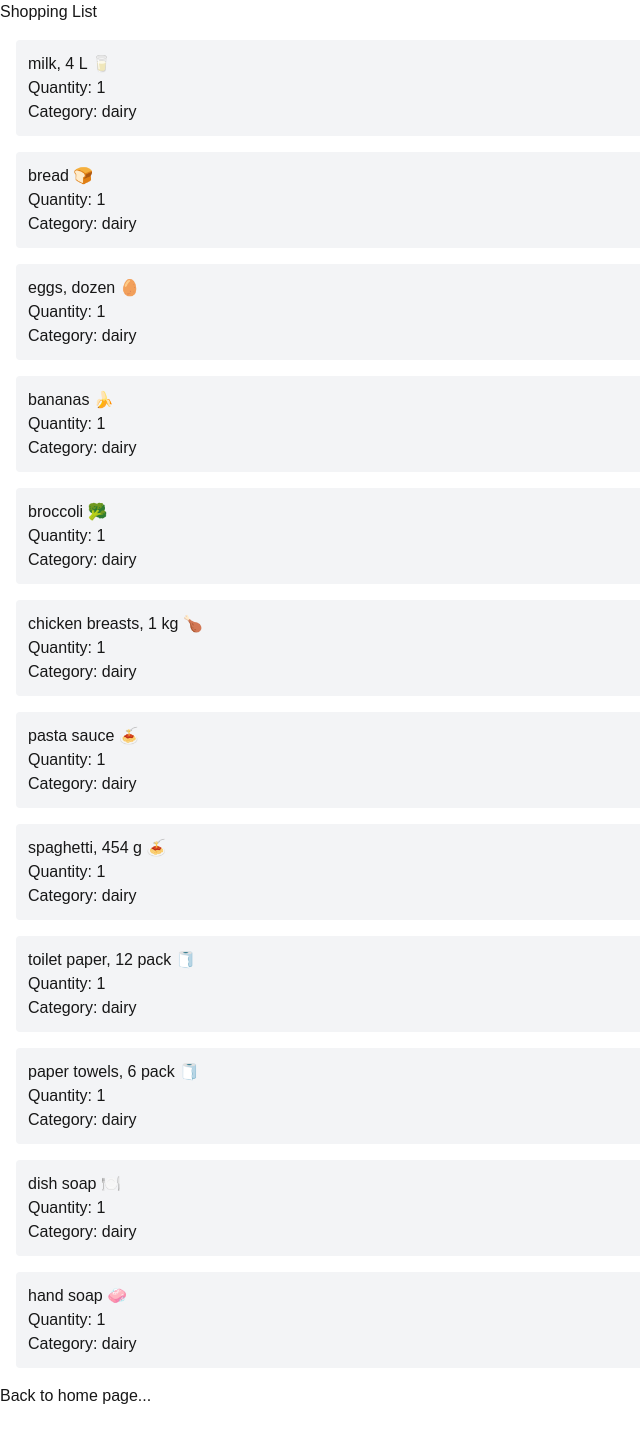
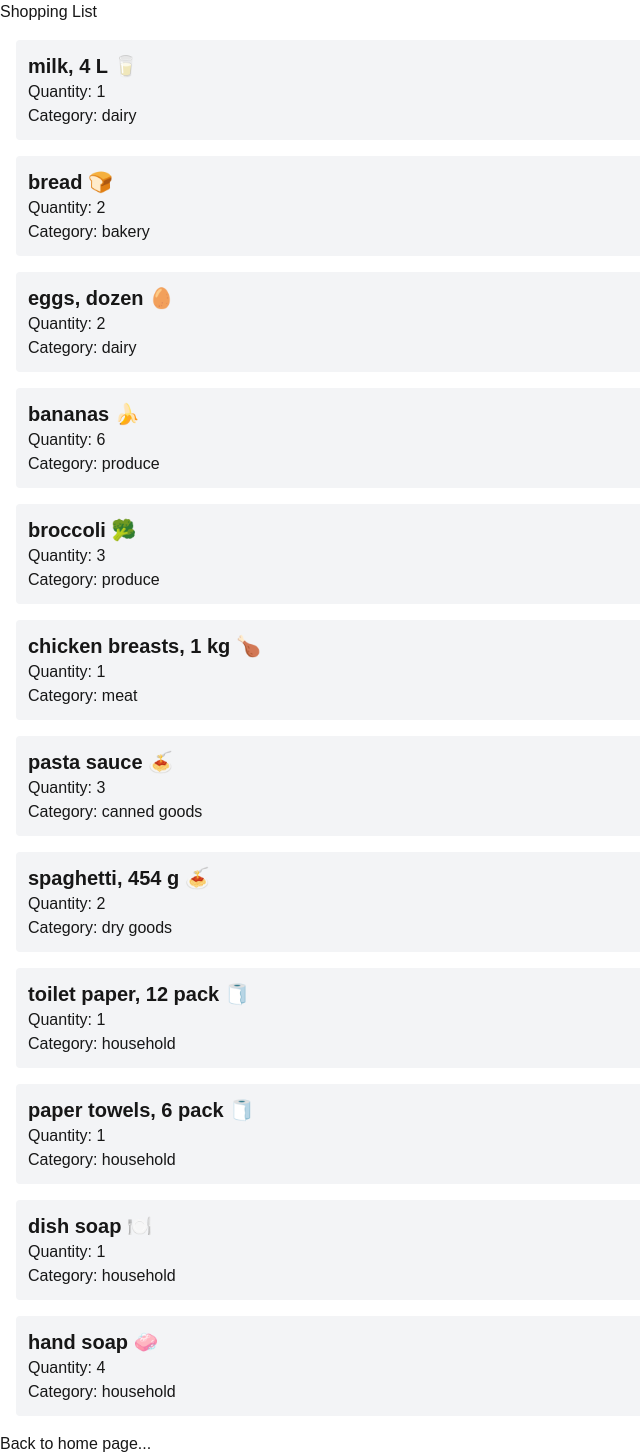
Before and after one commit to SueAtSAIT/cprg306-assignments, a Next.js app: page /week-3 in a window 1280 px wide. Shown: the whole page, without its empty margins (0-640 px from the left). Before the commit the page ends 1408 px from the top, so only its background shows below. Built offline with nearby package versions, Linux system fonts and the light colour scheme.

Commit message:
Updates ItemList to correctly call each item

```diff
--- a/app/week-3/item-list.js
+++ b/app/week-3/item-list.js
@@ -86,70 +86,27 @@ export default function ItemList() {
         category={item1.category}
       />
 
-      <Item
-        name={item2.name}
-        quantity={item1.quantity}
-        category={item1.category}
-      />
+      <Item {...item2} />
 
-      <Item
-        name={item3.name}
-        quantity={item1.quantity}
-        category={item1.category}
-      />
+      <Item {...item3} />
 
-      <Item
-        name={item4.name}
-        quantity={item1.quantity}
-        category={item1.category}
-      />
+      <Item {...item4} />
 
-      <Item
-        name={item5.name}
-        quantity={item1.quantity}
-        category={item1.category}
-      />
+      <Item {...item5} />
 
-      <Item
-        name={item6.name}
-        quantity={item1.quantity}
-        category={item1.category}
-      />
+      <Item {...item6} />
 
-      <Item
-        name={item7.name}
-        quantity={item1.quantity}
-        category={item1.category}
-      />
+      <Item {...item7} />
 
-      <Item
-        name={item8.name}
-        quantity={item1.quantity}
-        category={item1.category}
-      />
+      <Item {...item8} />
 
-      <Item
-        name={item9.name}
-        quantity={item1.quantity}
-        category={item1.category}
-      />
+      <Item {...item9} />
 
-      <Item
-        name={item10.name}
-        quantity={item1.quantity}
-        category={item1.category}
-      />
+      <Item {...item10} />
 
-      <Item
-        name={item11.name}
-        quantity={item1.quantity}
-        category={item1.category}
-      />
-      <Item
-        name={item12.name}
-        quantity={item1.quantity}
-        category={item1.category}
-      />
+      <Item {...item11} />
+
+      <Item {...item12} />
     </div>
   );
 }
--- a/app/week-3/item.js
+++ b/app/week-3/item.js
@@ -8,7 +8,7 @@ export default function Item({ name, quantity, category }) {
       <div>
         {/* TODO: format this nicely once working */}
         <ul className="bg-gray-100 rounded mx-4 my-4 px-3 py-3">
-          <li>{name}</li>
+          <li className="text-xl font-bold">{name}</li>
           <li>Quantity: {quantity}</li>
           <li>Category: {category}</li>
         </ul>
```
